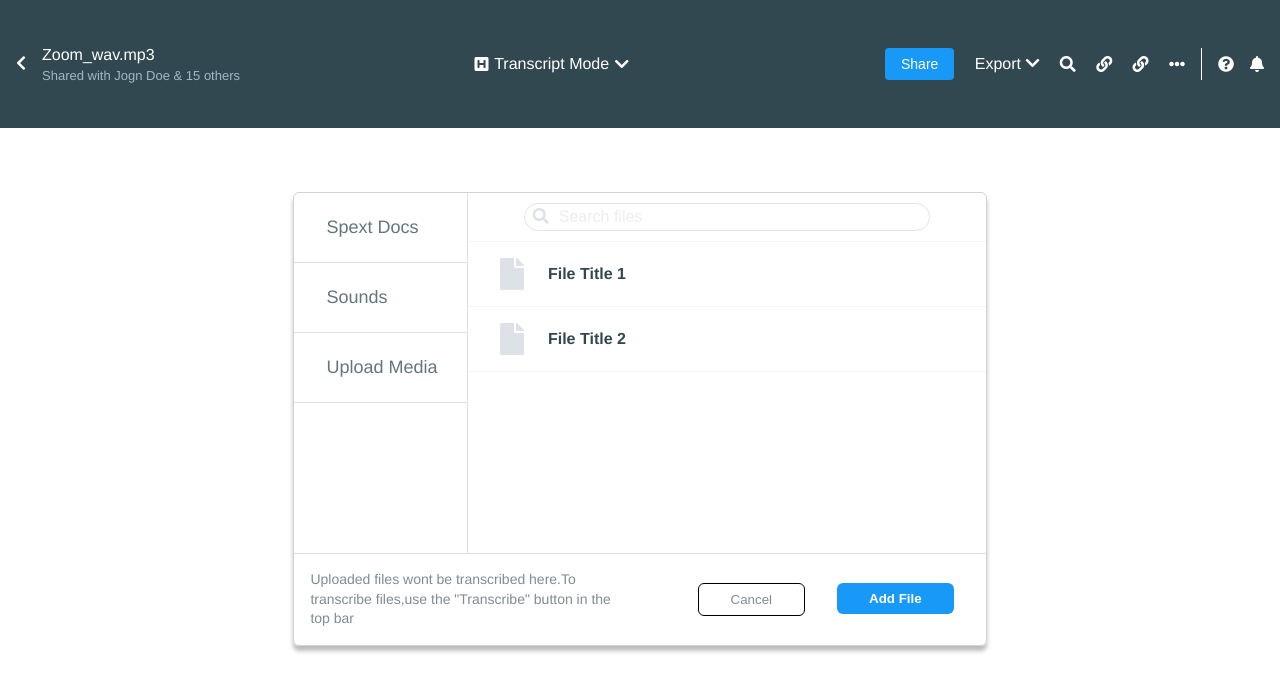
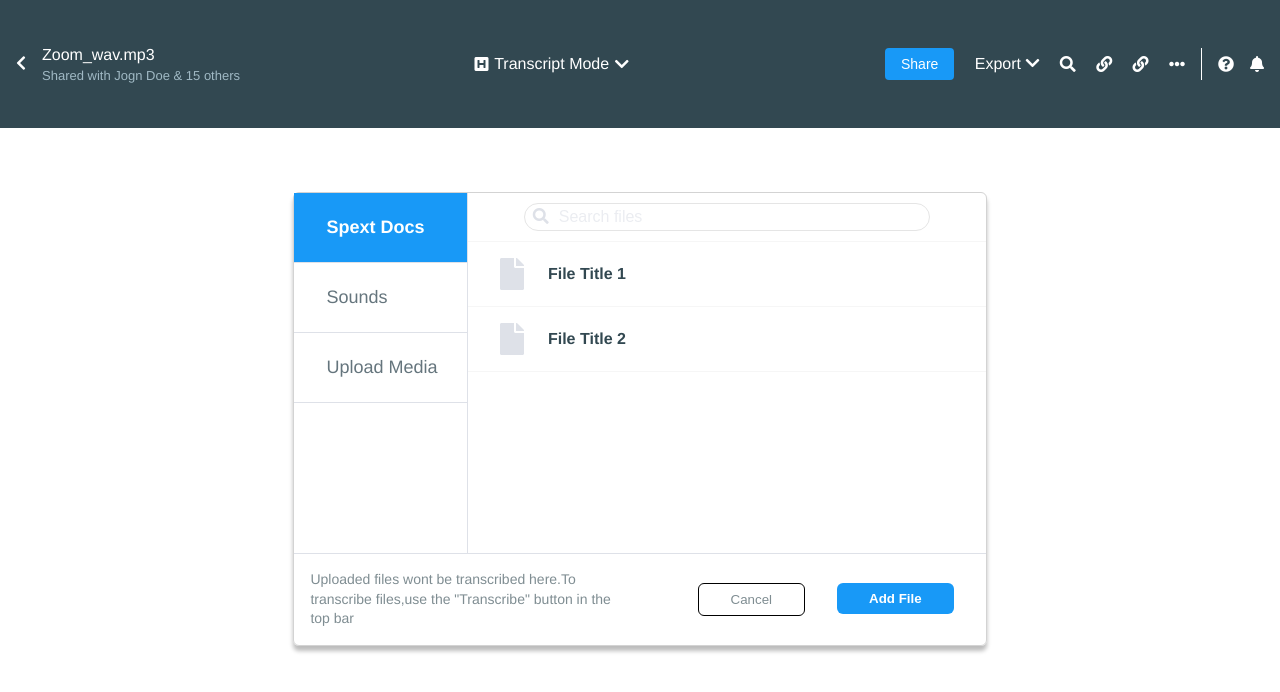
Before and after one commit to eleMental595/spext-revamp, a Vue app in the folder spext-revamp/: page /addfile/spextdocs in a window 1280 px wide. Shown: the top 692 px of the page. Built offline with nearby package versions, Linux system fonts and the light colour scheme; what v-tooltip, vue-js-modal would draw is missing.

Commit message:
added router link active class for a

```diff
--- a/spext-revamp/src/components/AddFiles/AddFiles.html
+++ b/spext-revamp/src/components/AddFiles/AddFiles.html
@@ -2,7 +2,9 @@
   <div class="add-files-content">
     <div class="action-list">
       <div v-for="(action,i) in actionList" class="action-item" v-bind:key="i">
-        <router-link :to="action.path">{{ action.label }}</router-link>
+        <router-link tag="div" class="router-menu-item" :to="action.path"
+          ><a> {{ action.label }}</a>
+        </router-link>
       </div>
     </div>
     <div class="action-content">
--- a/spext-revamp/src/components/AddFiles/AddFiles.scss
+++ b/spext-revamp/src/components/AddFiles/AddFiles.scss
@@ -14,21 +14,29 @@
       overflow-y: scroll;
 
       .action-item {
-        padding: 24px 16px 24px 32px;
         border-bottom: 1px solid #dee1e8;
-
         font-size: 18px;
         a {
           cursor: pointer;
           color: #65757d;
           text-decoration: none;
         }
+      }
+      .router-menu-item {
+        padding: 24px 16px 24px 32px;
         &:hover {
           font-weight: bold;
           background-color: #1899f7;
           a {
             color: white;
           }
+        }
+      }
+      .router-link-exact-active {
+        font-weight: bold;
+        background-color: #1899f7;
+        a {
+          color: white;
         }
       }
     }
```
